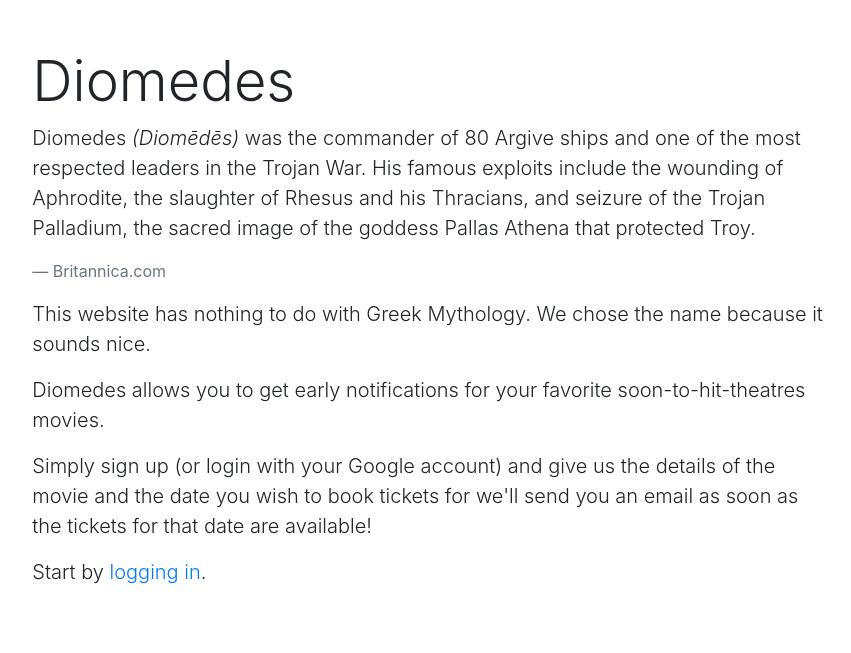
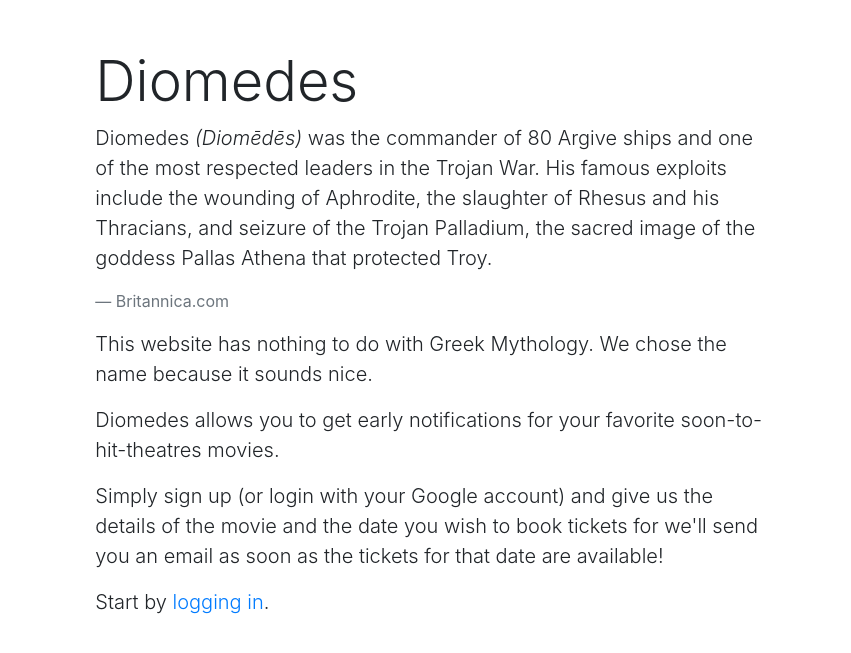
Before and after one commit to ArionMiles/Diomedes, a Django app: page / in a window 1280 px wide. Shown: the part 56-709 px from the top of the page, without its empty margins (211-1062 px from the left). Run offline with Django 3.2, Linux system fonts and the light colour scheme; some libraries are stand-ins or nearby versions.

Commit message:
Some bootstrap adjustments

```diff
--- a/moviealert/templates/about.html
+++ b/moviealert/templates/about.html
@@ -2,7 +2,7 @@
 
 {% block content %}
 <div class="container">
-    <div class="row mt-5">
+    <div class="row m-md-5">
         <div class="col-sm-12">
             <h1 class="display-4">About</h1>
         </div>
--- a/moviealert/templates/home.html
+++ b/moviealert/templates/home.html
@@ -3,7 +3,7 @@
 {% block content %}
 
 <div class="container">
-    <div class="row mt-5">
+    <div class="row m-md-5">
         <div class="col-sm-12">
             <h1 class="display-4">Diomedes</h1>
         </div>
```
